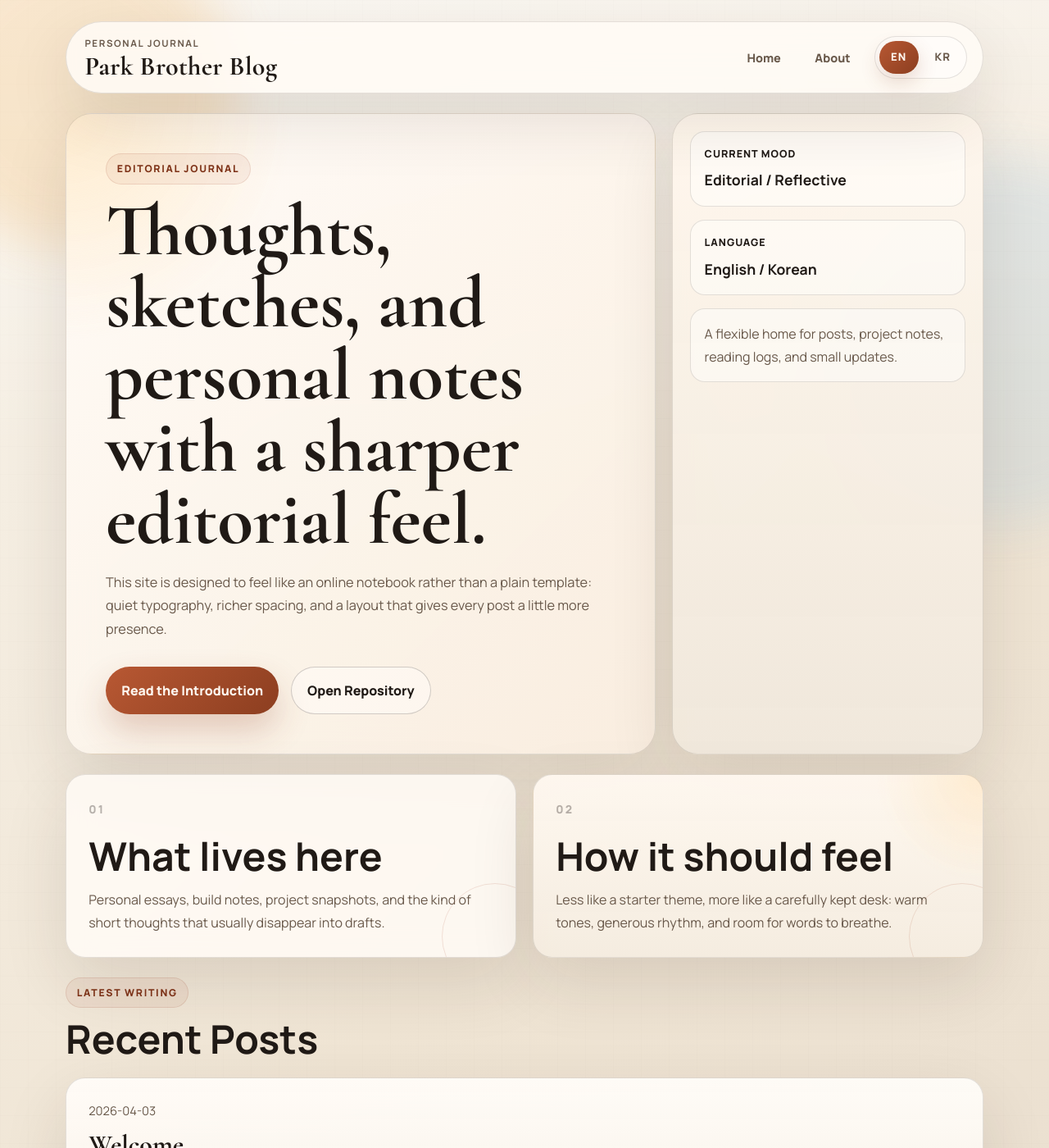
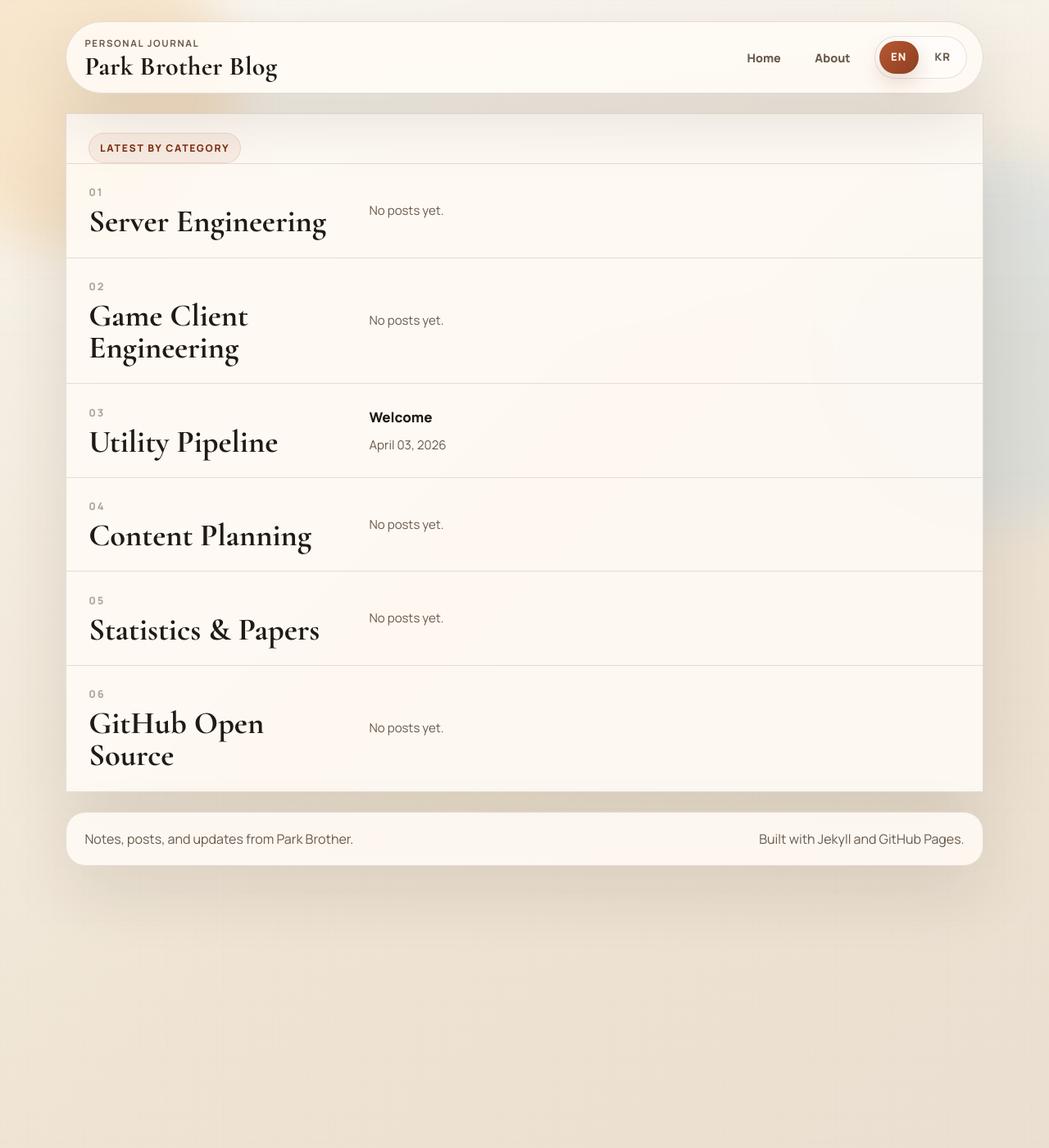
Before and after one commit to parkbrother86/parkbrother86.github.io, a Jekyll site: the page built from index.md, in a window 1280 px wide and 1400 px high. Shown: the whole window at 82% size. Built offline with Jekyll 4.4.1, drawn with Linux system fonts in a browser that asks for light colours; some of the changed text lies outside the part shown.

Commit message:
Show latest post per category on home

```diff
--- /dev/null
+++ b/_data/categories.yml
@@ -0,0 +1,18 @@
+- slug: server-engineering
+  en: Server Engineering
+  kr: 서버 엔지니어링
+- slug: game-client-engineering
+  en: Game Client Engineering
+  kr: 게임 클라이언트 엔지니어링
+- slug: utility-pipeline
+  en: Utility Pipeline
+  kr: 유틸리티 파이프라인
+- slug: content-planning
+  en: Content Planning
+  kr: 콘텐츠 기획
+- slug: statistics-papers
+  en: Statistics & Papers
+  kr: 통계 및 논문
+- slug: github-open-source
+  en: GitHub Open Source
+  kr: 깃허브 오픈소스
--- a/_posts/2026-04-03-welcome.md
+++ b/_posts/2026-04-03-welcome.md
@@ -1,6 +1,8 @@
 ---
 title: Welcome
 title_kr: 첫 번째 포스트
+categories:
+  - utility-pipeline
 excerpt_en: The Jekyll structure is now in place, and the site is ready for new posts and pages.
 excerpt_kr: Jekyll 구조가 준비되었고, 이제 새 글과 페이지를 계속 추가해 나갈 수 있습니다.
 ---
--- a/assets/css/style.css
+++ b/assets/css/style.css
@@ -257,6 +257,70 @@ html[data-language="kr"] .bilingual > .en {
   gap: 1.5rem;
 }
 
+.category-board {
+  padding: 0;
+  overflow: hidden;
+}
+
+.category-board-head {
+  padding: 1.4rem 1.7rem 0;
+}
+
+.category-list {
+  display: grid;
+}
+
+.category-row {
+  display: grid;
+  grid-template-columns: minmax(220px, 320px) minmax(0, 1fr);
+  gap: 1.4rem;
+  padding: 1.45rem 1.7rem;
+  border-top: 1px solid var(--line);
+}
+
+.category-summary {
+  display: grid;
+  gap: 0.35rem;
+  align-content: start;
+}
+
+.category-index {
+  color: rgba(32, 26, 22, 0.36);
+  font-size: 0.8rem;
+  font-weight: 800;
+  letter-spacing: 0.16em;
+}
+
+.category-name {
+  margin: 0;
+  font-family: "Cormorant Garamond", serif;
+  font-size: clamp(1.7rem, 3vw, 2.6rem);
+  line-height: 1.02;
+}
+
+.category-entry {
+  display: grid;
+  gap: 0.35rem;
+  align-content: center;
+}
+
+.category-entry-title {
+  font-size: 1.06rem;
+  font-weight: 800;
+  text-decoration: none;
+}
+
+.category-entry-title:hover,
+.category-entry-title:focus-visible {
+  color: var(--accent-deep);
+}
+
+.category-entry-date,
+.category-entry-empty {
+  color: var(--muted);
+  font-size: 0.94rem;
+}
+
 .hero-grid,
 .feature-grid {
   display: grid;
@@ -417,7 +481,7 @@ html[data-language="kr"] .bilingual > .en {
   grid-template-columns: repeat(2, minmax(0, 1fr));
 }
 
-.panel,
+.panel:not(.category-board),
 .post-card,
 .post-body,
 .article-hero {
@@ -588,6 +652,7 @@ code {
 }
 
 @media (max-width: 860px) {
+  .category-row,
   .hero-grid,
   .feature-grid {
     grid-template-columns: 1fr;
@@ -628,9 +693,11 @@ code {
     padding-top: 0.75rem;
   }
 
+  .category-board-head,
+  .category-row,
   .hero-primary,
   .hero-side,
-  .panel,
+  .panel:not(.category-board),
   .post-card,
   .post-body,
   .article-hero {
--- a/index.md
+++ b/index.md
@@ -2,146 +2,48 @@
 title: Home
 ---
 
-<section class="hero-grid">
-  <article class="hero hero-primary">
+<section class="panel category-board">
+  <header class="category-board-head">
     <span class="eyebrow bilingual">
-      <span class="en">Editorial Journal</span>
-      <span class="ko">에디토리얼 저널</span>
+      <span class="en">Latest by Category</span>
+      <span class="ko">카테고리별 최신 글</span>
     </span>
-    <h1 class="hero-title bilingual">
-      <span class="en">Thoughts, sketches, and personal notes with a sharper editorial feel.</span>
-      <span class="ko">생각과 기록, 개인적인 메모를 조금 더 잡지 같은 분위기로 담아내는 공간.</span>
-    </h1>
-    <p class="hero-copy bilingual">
-      <span class="en">This site is designed to feel like an online notebook rather than a plain template: quiet typography, richer spacing, and a layout that gives every post a little more presence.</span>
-      <span class="ko">이 사이트는 단순한 템플릿보다 온라인 노트에 가깝게 보이도록 구성했습니다. 차분한 타이포그래피와 여백, 그리고 글 하나하나가 더 도드라지도록 하는 레이아웃을 담았습니다.</span>
-    </p>
-    <div class="hero-actions">
-      <a class="button primary" href="{{ '/about/' | relative_url }}">
-        <span class="bilingual">
-          <span class="en">Read the Introduction</span>
-          <span class="ko">소개 읽기</span>
-        </span>
-      </a>
-      <a class="button secondary" href="https://github.com/parkbrother86/parkbrother86.github.io">
-        <span class="bilingual">
-          <span class="en">Open Repository</span>
-          <span class="ko">저장소 열기</span>
-        </span>
-      </a>
-    </div>
-  </article>
+  </header>
 
-  <aside class="hero hero-side">
-    <div class="metric-card">
-      <span class="metric-label bilingual">
-        <span class="en">Current mood</span>
-        <span class="ko">현재 분위기</span>
-      </span>
-      <strong class="bilingual">
-        <span class="en">Editorial / Reflective</span>
-        <span class="ko">기록형 / 성찰형</span>
-      </strong>
-    </div>
-    <div class="metric-card">
-      <span class="metric-label bilingual">
-        <span class="en">Language</span>
-        <span class="ko">언어</span>
-      </span>
-      <strong class="bilingual">
-        <span class="en">English / Korean</span>
-        <span class="ko">영문 / 국문</span>
-      </strong>
-    </div>
-    <div class="metric-note bilingual">
-      <span class="en">A flexible home for posts, project notes, reading logs, and small updates.</span>
-      <span class="ko">포스트, 프로젝트 기록, 읽은 것들, 짧은 업데이트를 함께 담아갈 수 있는 유연한 홈입니다.</span>
-    </div>
-  </aside>
-</section>
+  <div class="category-list">
+    {% for category in site.data.categories %}
+      {% assign latest_post = site.categories[category.slug] | first %}
+      <article class="category-row">
+        <div class="category-summary">
+          <span class="category-index">{{ forloop.index | prepend: '0' }}</span>
+          <h2 class="category-name bilingual">
+            <span class="en">{{ category.en }}</span>
+            <span class="ko">{{ category.kr }}</span>
+          </h2>
+        </div>
 
-<section class="feature-grid">
-  <article class="panel feature-panel">
-    <span class="feature-number">01</span>
-    <h2 class="section-title bilingual">
-      <span class="en">What lives here</span>
-      <span class="ko">여기에 담을 것</span>
-    </h2>
-    <p class="bilingual">
-      <span class="en">Personal essays, build notes, project snapshots, and the kind of short thoughts that usually disappear into drafts.</span>
-      <span class="ko">개인 에세이, 작업 메모, 프로젝트 스냅샷, 그리고 보통 초안 속에 머무는 짧은 생각들을 이곳에 모아둘 수 있습니다.</span>
-    </p>
-  </article>
-  <article class="panel feature-panel accent-panel">
-    <span class="feature-number">02</span>
-    <h2 class="section-title bilingual">
-      <span class="en">How it should feel</span>
-      <span class="ko">어떤 느낌으로 보일지</span>
-    </h2>
-    <p class="bilingual">
-      <span class="en">Less like a starter theme, more like a carefully kept desk: warm tones, generous rhythm, and room for words to breathe.</span>
-      <span class="ko">기본 테마보다는 잘 정돈된 책상처럼 보이도록, 따뜻한 톤과 넉넉한 여백, 숨 쉴 수 있는 문장 배치를 목표로 했습니다.</span>
-    </p>
-  </article>
-</section>
-
-<section class="section-head">
-  <div>
-    <span class="eyebrow bilingual">
-      <span class="en">Latest Writing</span>
-      <span class="ko">최근 기록</span>
-    </span>
-    <h2 class="section-title bilingual">
-      <span class="en">Recent Posts</span>
-      <span class="ko">최근 글</span>
-    </h2>
+        <div class="category-entry">
+          {% if latest_post %}
+            <a class="category-entry-title" href="{{ latest_post.url | relative_url }}">
+              <span class="bilingual">
+                <span class="en">{{ latest_post.title }}</span>
+                {% if latest_post.title_kr %}
+                  <span class="ko">{{ latest_post.title_kr }}</span>
+                {% endif %}
+              </span>
+            </a>
+            <span class="category-entry-date bilingual">
+              <span class="en">{{ latest_post.date | date: "%B %d, %Y" }}</span>
+              <span class="ko">{{ latest_post.date | date: "%Y-%m-%d" }}</span>
+            </span>
+          {% else %}
+            <span class="category-entry-empty bilingual">
+              <span class="en">No posts yet.</span>
+              <span class="ko">아직 글이 없습니다.</span>
+            </span>
+          {% endif %}
+        </div>
+      </article>
+    {% endfor %}
   </div>
 </section>
-
-{% if site.posts and site.posts.size > 0 %}
-  <section class="post-list editorial-list">
-    {% for post in site.posts limit: 5 %}
-      <article class="post-card">
-        <span class="post-date">{{ post.date | date: "%Y-%m-%d" }}</span>
-        <h3 class="post-card-title">
-          <a class="post-link" href="{{ post.url | relative_url }}">
-            <span class="bilingual">
-              <span class="en">{{ post.title }}</span>
-              {% if post.title_kr %}
-                <span class="ko">{{ post.title_kr }}</span>
-              {% endif %}
-            </span>
-          </a>
-        </h3>
-        {% if post.excerpt_kr %}
-          <p class="bilingual">
-            <span class="en">{{ post.excerpt_en | default: post.excerpt | strip_html | truncate: 150 }}</span>
-            <span class="ko">{{ post.excerpt_kr | truncate: 150 }}</span>
-          </p>
-        {% else %}
-          <p>{{ post.excerpt | strip_html | truncate: 150 }}</p>
-        {% endif %}
-        <a class="read-more" href="{{ post.url | relative_url }}">
-          <span class="bilingual inline">
-            <span class="en">Read entry</span>
-            <span class="ko">글 읽기</span>
-          </span>
-        </a>
-      </article>
-    {% endfor %}
-  </section>
-{% else %}
-  <section class="panel">
-    <p class="empty-state bilingual">
-      <span class="en">No posts yet. Add a Markdown file inside `_posts` to publish your first entry.</span>
-      <span class="ko">아직 글이 없습니다. `_posts` 폴더에 Markdown 파일을 추가하면 첫 글을 올릴 수 있습니다.</span>
-    </p>
-  </section>
-{% endif %}
-
-<section class="panel closing-note">
-  <p class="bilingual">
-    <span class="en">If you want, this can keep evolving into something more specific next: a devlog, a reading journal, a portfolio-blog hybrid, or a cleaner minimal essay site.</span>
-    <span class="ko">원하시면 다음 단계에서 이 공간을 개발 기록형, 독서 저널형, 포트폴리오 겸 블로그형, 혹은 더 미니멀한 에세이 사이트로 더 구체화할 수 있습니다.</span>
-  </p>
-</section>
```
